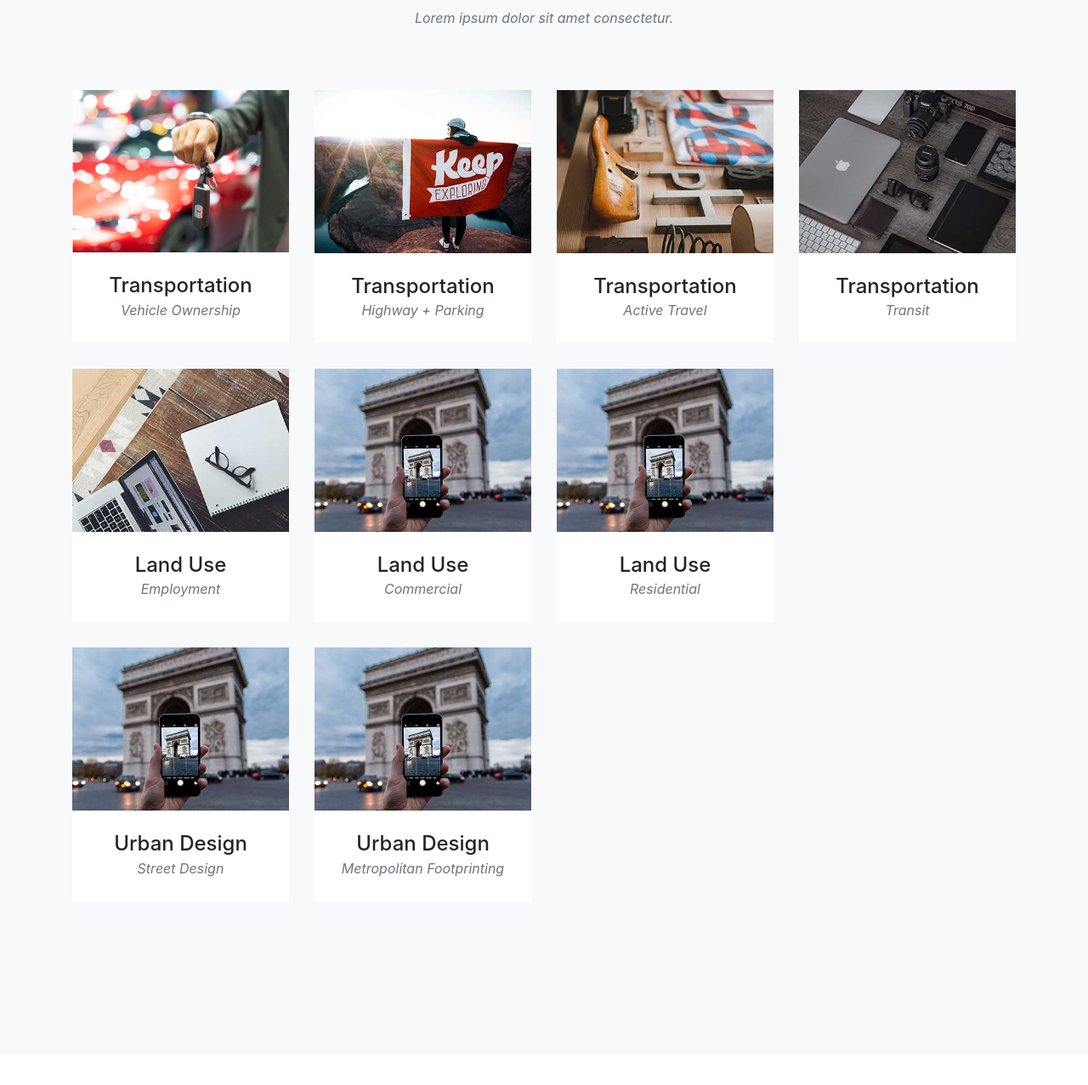
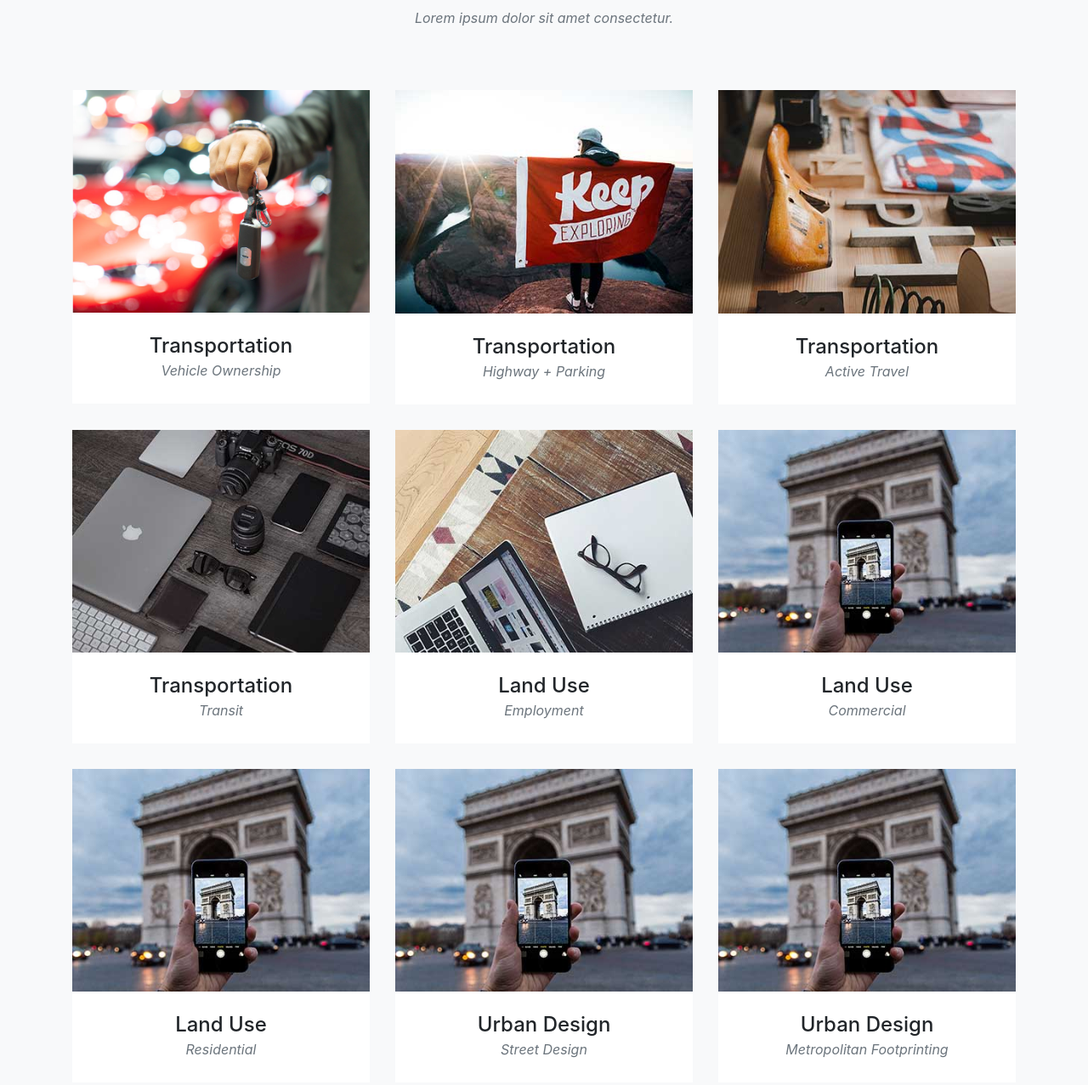
Before and after one commit to uap5125/uap5125.github.io, a website with bundled scripts: page index.html in a window 1280 px wide. Shown: the part 1423-2700 px from the top of the page at 85% size. Built offline with nearby package versions, Linux system fonts and the light colour scheme; a web font is replaced by a local one.

Commit message:
wenwen - portfolio grid reorganize

```diff
--- a/index.html
+++ b/index.html
@@ -90,7 +90,7 @@
           </div>
         </div>
         <div class="row">
-          <div class="col-md-3 col-sm-6 portfolio-item">
+          <div class="col-md-4 col-sm-6 portfolio-item">
             <a class="portfolio-link" href="vehicle-ownership.html">
               <div class="portfolio-hover">
                 <div class="portfolio-hover-content">
@@ -104,7 +104,7 @@
               <p class="text-muted">Vehicle Ownership</p>
             </div>
           </div>
-          <div class="col-md-3 col-sm-6 portfolio-item">
+          <div class="col-md-4 col-sm-6 portfolio-item">
             <a class="portfolio-link"  href="highway-parking.html">
               <div class="portfolio-hover">
                 <div class="portfolio-hover-content">
@@ -118,7 +118,7 @@
               <p class="text-muted">Highway + Parking</p>
             </div>
           </div>
-          <div class="col-md-3 col-sm-6 portfolio-item">
+          <div class="col-md-4 col-sm-6 portfolio-item">
             <a class="portfolio-link" href="active-travel.html">
               <div class="portfolio-hover">
                 <div class="portfolio-hover-content">
@@ -132,7 +132,7 @@
               <p class="text-muted">Active Travel</p>
             </div>
           </div>
-          <div class="col-md-3 col-sm-6 portfolio-item">
+          <div class="col-md-4 col-sm-6 portfolio-item">
             <a class="portfolio-link" href="transit.html">
               <div class="portfolio-hover">
                 <div class="portfolio-hover-content">
@@ -146,7 +146,7 @@
               <p class="text-muted">Transit</p>
             </div>
           </div>
-          <div class="col-md-3 col-sm-6 portfolio-item">
+          <div class="col-md-4 col-sm-6 portfolio-item">
             <a class="portfolio-link" href="employment.html">
               <div class="portfolio-hover">
                 <div class="portfolio-hover-content">
@@ -160,7 +160,7 @@
               <p class="text-muted">Employment</p>
             </div>
           </div>
-          <div class="col-md-3 col-sm-6 portfolio-item">
+          <div class="col-md-4 col-sm-6 portfolio-item">
             <a class="portfolio-link" href="commercial.html">
               <div class="portfolio-hover">
                 <div class="portfolio-hover-content">
@@ -174,7 +174,7 @@
               <p class="text-muted">Commercial</p>
             </div>
           </div>
-          <div class="col-md-3 col-sm-6 portfolio-item">
+          <div class="col-md-4 col-sm-6 portfolio-item">
             <a class="portfolio-link"  href="residential.html">
               <div class="portfolio-hover">
                 <div class="portfolio-hover-content">
@@ -188,21 +188,7 @@
               <p class="text-muted">Residential</p>
             </div>
           </div>
-          <div class="col-md-3 col-sm-6 portfolio-item">
-            <!-- <a class="portfolio-link" data-toggle="modal" href="#portfolioModal6">
-              <div class="portfolio-hover">
-                <div class="portfolio-hover-content">
-                  <i class="fas fa-plus fa-3x"></i>
-                </div>
-              </div>
-              <img class="img-fluid" src="img/portfolio/06-thumbnail.jpg" alt="">
-            </a>
-            <div class="portfolio-caption">
-              <h4></h4>
-              <p class="text-muted"></p>
-            </div> -->
-          </div>
-          <div class="col-md-3 col-sm-6 portfolio-item">
+          <div class="col-md-4 col-sm-6 portfolio-item">
             <a class="portfolio-link" href="street-design.html">
               <div class="portfolio-hover">
                 <div class="portfolio-hover-content">
@@ -216,7 +202,7 @@
               <p class="text-muted">Street Design</p>
             </div>
           </div>
-           <div class="col-md-3 col-sm-6 portfolio-item">
+           <div class="col-md-4 col-sm-6 portfolio-item">
             <a class="portfolio-link" href="metropolitan-footprinting.html">
               <div class="portfolio-hover">
                 <div class="portfolio-hover-content">
```
